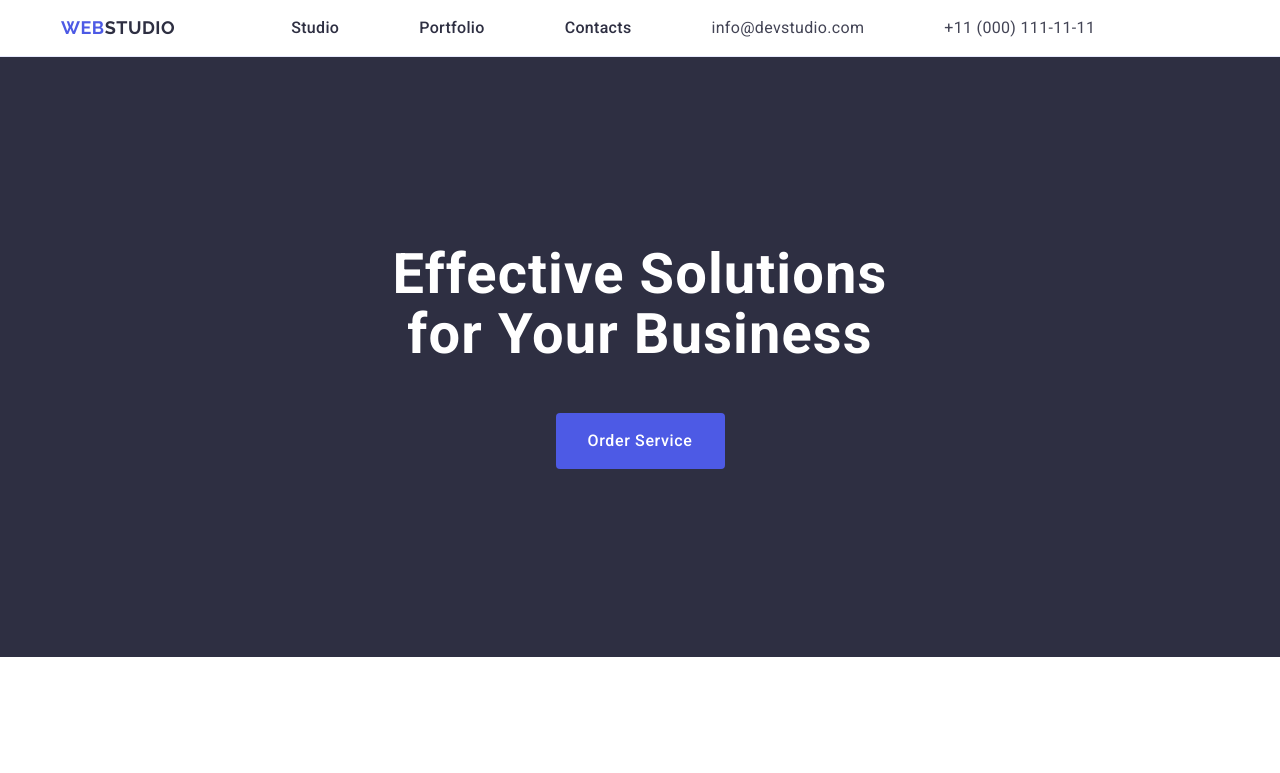
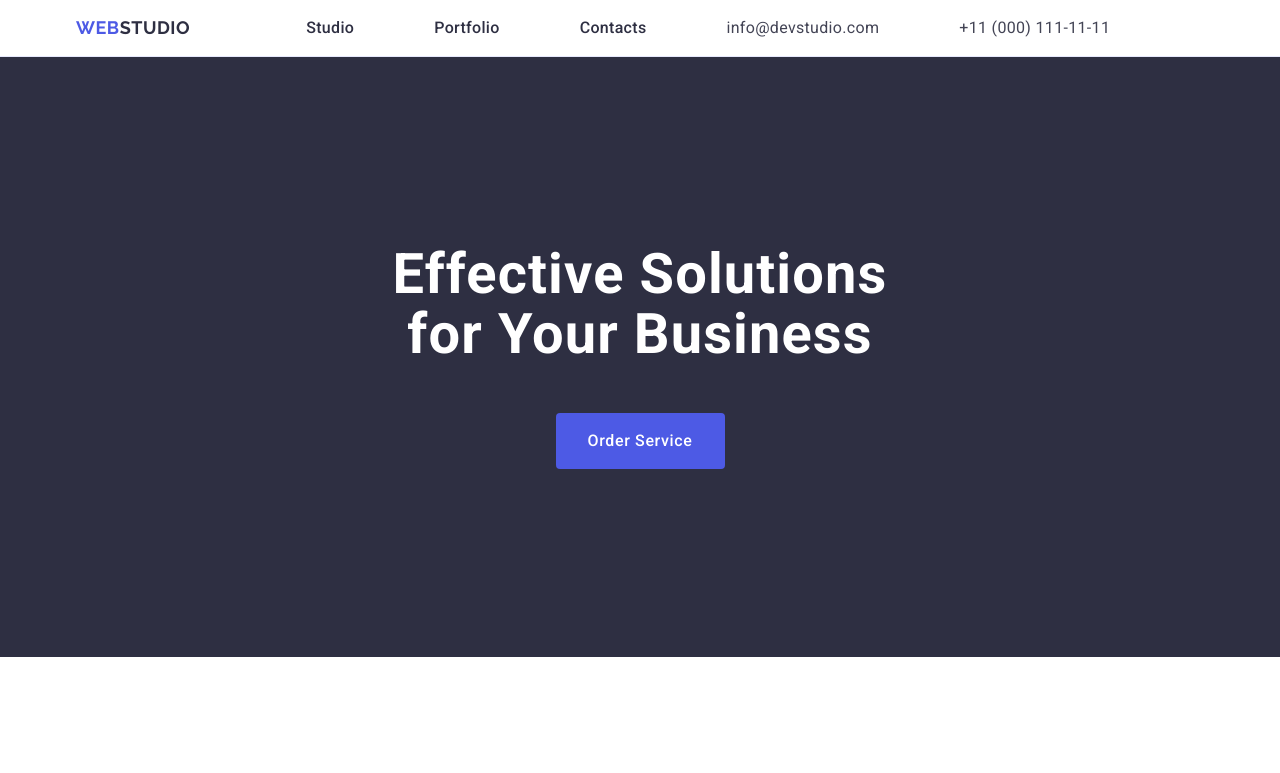
Before and after one commit to POWERSL2DE/goit-markup-hw-03, a plain HTML site: page index.html in a window 1280 px wide. Shown: the top 773 px of the page. Drawn offline with nearby package versions, Linux system fonts and the light colour scheme.

Commit message:
update index.html

```diff
--- a/css/styles.css
+++ b/css/styles.css
@@ -34,8 +34,6 @@ body {
     .header-container {
         display: flex;
         margin: 0 auto;
-        padding: 0;
-        align-items: center;
     }
 
     .page-nav {
```
